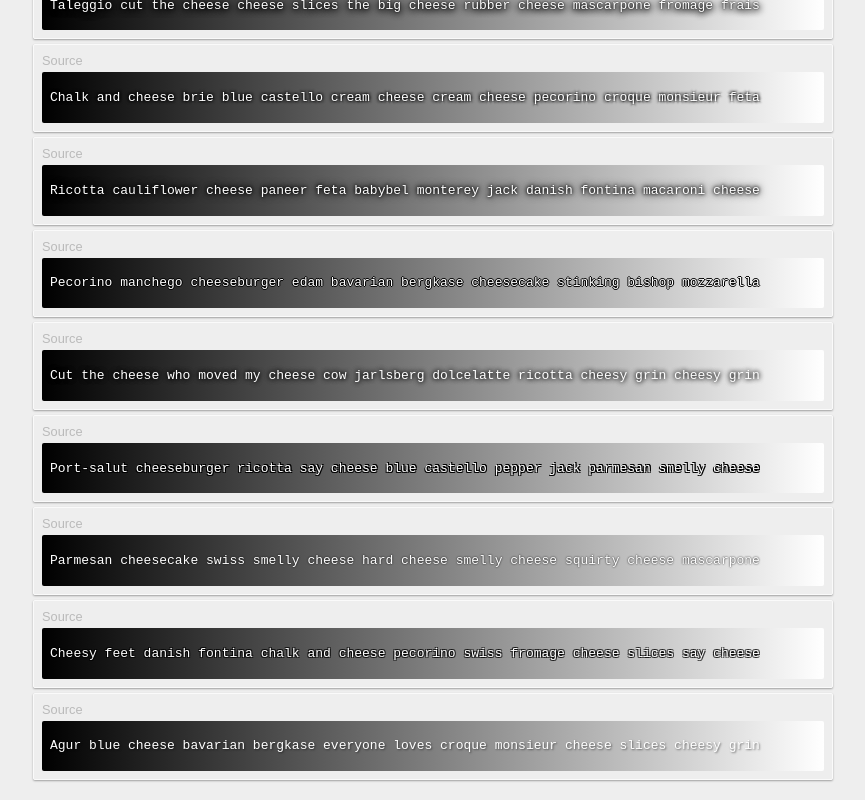
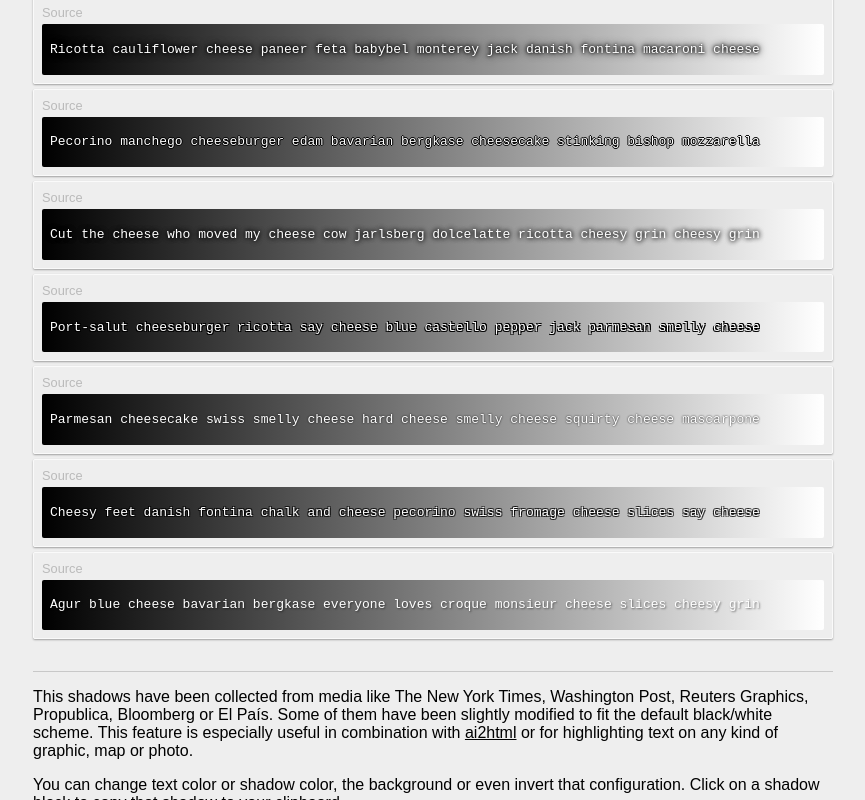
Before and after one commit to LuisSevillano/cheesy-shadow-picker, a SvelteKit app: page / in a window 1280 px wide. Shown: the part 2000-2800 px from the top of the page, without its empty margins (207-1072 px from the left). Built offline with nearby package versions, Linux system fonts and the light colour scheme.

Commit message:
Move text to bottom

```diff
--- a/src/routes/+page.svelte
+++ b/src/routes/+page.svelte
@@ -8,7 +8,11 @@
 		<h1>Chessie shadow picker</h1>
 		<h3>{siteDescription}</h3>
 	</header>
-	<p>
+
+
+	<Shadows />
+	<div>
+		<p>
 		This shadows have been collected from media like The New York Times, Washington Post, Reuters
 		Graphics, Propublica, Bloomberg or El País. Some of them have been slightly modified to fit the
 		default black/white scheme. This feature is especially useful in combination with <a
@@ -16,11 +20,13 @@
 		> or for highlighting text on any kind of graphic, map or photo.
 	</p>
 	<p>
-		The shadows are shown below in a list where you can change text color or shadow color, the
+		You can change text color or shadow color, the
 		background or even invert that configuration. Click on a shadow block to copy that shadow to your clipboard.
 	</p>
-
-	<Shadows />
+	<p>
+		Feel free to suggest your own shadows to make this collection bigger or make a <a href="https://github.com/luissevillano/chessie-shadow-picker">fork</a> to improve it.
+	</p>
+	</div>
 </main>
 
 <style>
@@ -30,7 +36,7 @@
 		flex-wrap: wrap;
 		justify-content: space-between;
 		position: relative;
-		border-bottom: 1px solid gray;
+		/* border-bottom: 1px solid gray; */
 		margin-bottom: 2rem;
 	}
 	@media (min-width: 830px) {
@@ -61,4 +67,8 @@
 		top: 0px;
 		z-index: -1;
 	}
+	div {
+		border-top: 1px solid rgb(200,200,200);
+		margin-top: 2rem;
+	}
 </style>
--- a/src/routes/app.css
+++ b/src/routes/app.css
@@ -32,7 +32,7 @@ ul {
 }
 
 a {
-	text-decoration: none;
+	/* text-decoration: none; */
 	color: inherit;
 }
 
```
